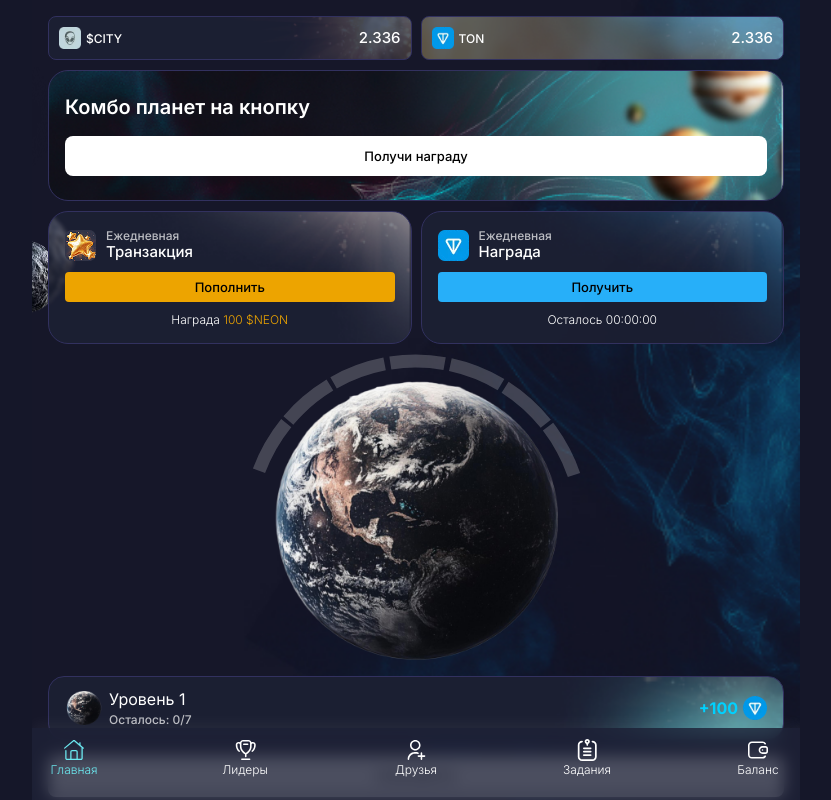
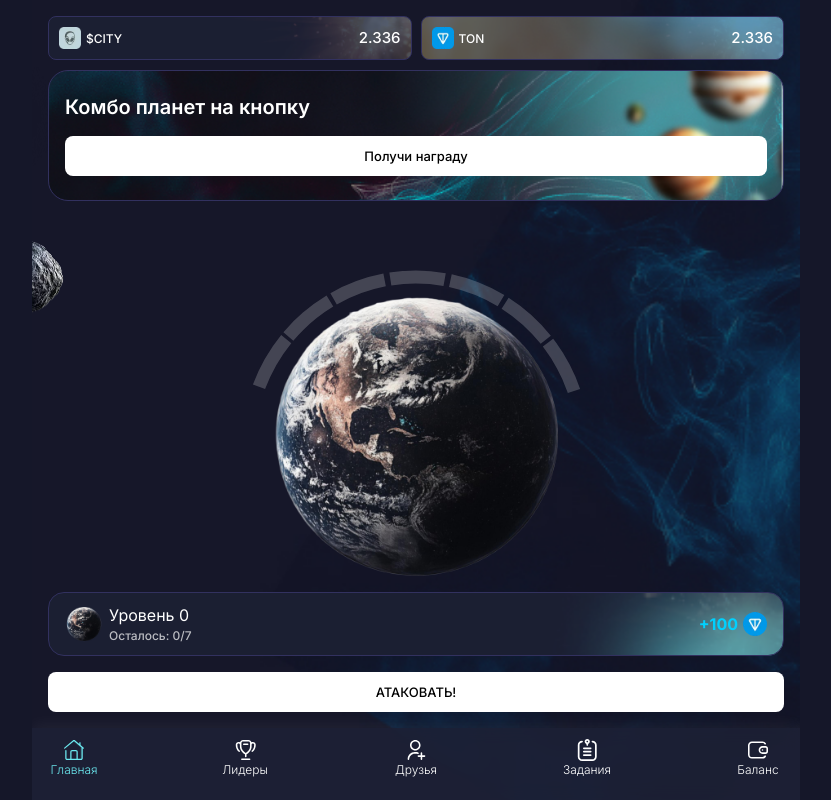
Before and after one commit to losenkov-9ev/PlanetCTon, a Vue app: page / in a window 1280 px wide. Shown: the whole page, without its empty margins (224-1055 px from the left). Built offline with nearby package versions, Linux system fonts and the light colour scheme.

Commit message:
fix mainPage

```diff
--- a/src/pages/HomePage.vue
+++ b/src/pages/HomePage.vue
@@ -37,5 +37,7 @@ import PlanetPanel from '@/widgets/PlanetPanel/PlanetPanel.vue'
   display: flex;
   flex-direction: column;
   justify-content: space-between;
+  height: 100%;
+  padding-bottom: 24px;
 }
 </style>
--- a/src/pages/TasksPage.vue
+++ b/src/pages/TasksPage.vue
@@ -2,11 +2,19 @@
 import TasksBanner from '@/features/TasksBanner.vue'
 import { dailyTasks, otherTasks } from '@/shared/mock/tasks.ts'
 import TaskCard from '@/entities/TaskCard/TaskCard.vue'
+import DailyAction from '@/features/DailyAction.vue'
 </script>
 
 <template>
   <div class="tasks-page page">
     <TasksBanner />
+    <DailyAction title="Транзакция" buttonText="Пополнить" variant="yellow">
+      <template #reward> Награда <span>100 $NEON</span> </template>
+    </DailyAction>
+
+    <DailyAction title="Награда" buttonText="Получить" variant="blue">
+      <template #reward> Осталось 00:00:00 </template>
+    </DailyAction>
     <h2 class="title-1">Ежедневные задания</h2>
     <TaskCard v-for="task in dailyTasks" :key="task.id" :task="task" />
     <h2 class="title-1">Список заданий</h2>
--- a/src/widgets/MainDashboard.vue
+++ b/src/widgets/MainDashboard.vue
@@ -20,15 +20,6 @@ import DailyAction from '@/features/DailyAction.vue'
     </div>
 
     <ComboPlanetCard />
-    <div class="daily-actions">
-      <DailyAction title="Транзакция" buttonText="Пополнить" variant="yellow">
-        <template #reward> Награда <span>100 $NEON</span> </template>
-      </DailyAction>
-
-      <DailyAction title="Награда" buttonText="Получить" variant="blue">
-        <template #reward> Осталось 00:00:00 </template>
-      </DailyAction>
-    </div>
   </section>
 </template>
 
--- a/src/widgets/PlanetPanel/PlanetPanel.vue
+++ b/src/widgets/PlanetPanel/PlanetPanel.vue
@@ -39,8 +39,8 @@ function onAttackConfirmed() {
           class="level-thumb"
         />
         <div class="level-texts">
-          <div class="level-title">Уровень 1</div>
-          <div class="level-progress">Осталось: 0/7</div>
+          <div class="level-title">Уровень {{ currentLevel }}</div>
+          <div class="level-progress">Осталось: {{ currentLevel }}/7</div>
         </div>
       </div>
 
@@ -67,7 +67,7 @@ function onAttackConfirmed() {
   justify-content: flex-end;
   align-items: center;
   gap: 16px;
-  margin-top: -40px;
+  margin-top: -20px;
 }
 
 /* Планета */
```
